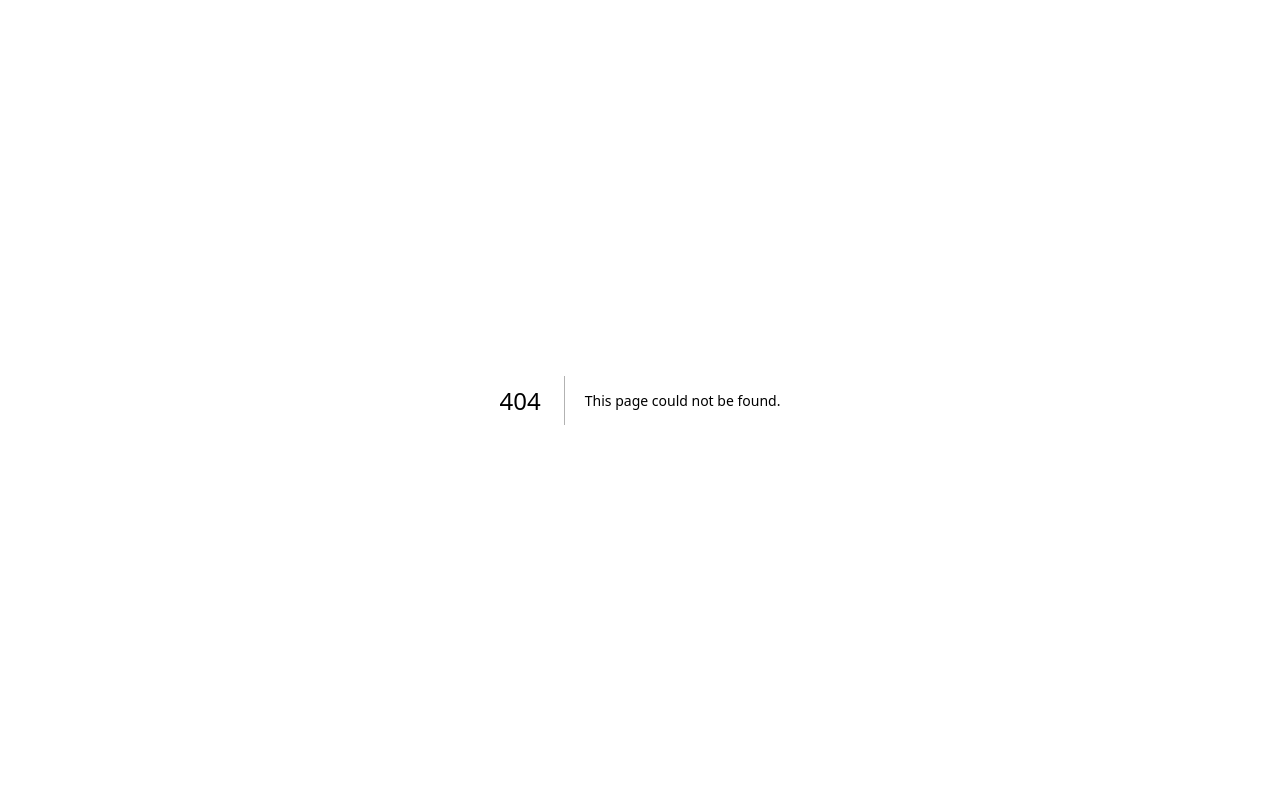
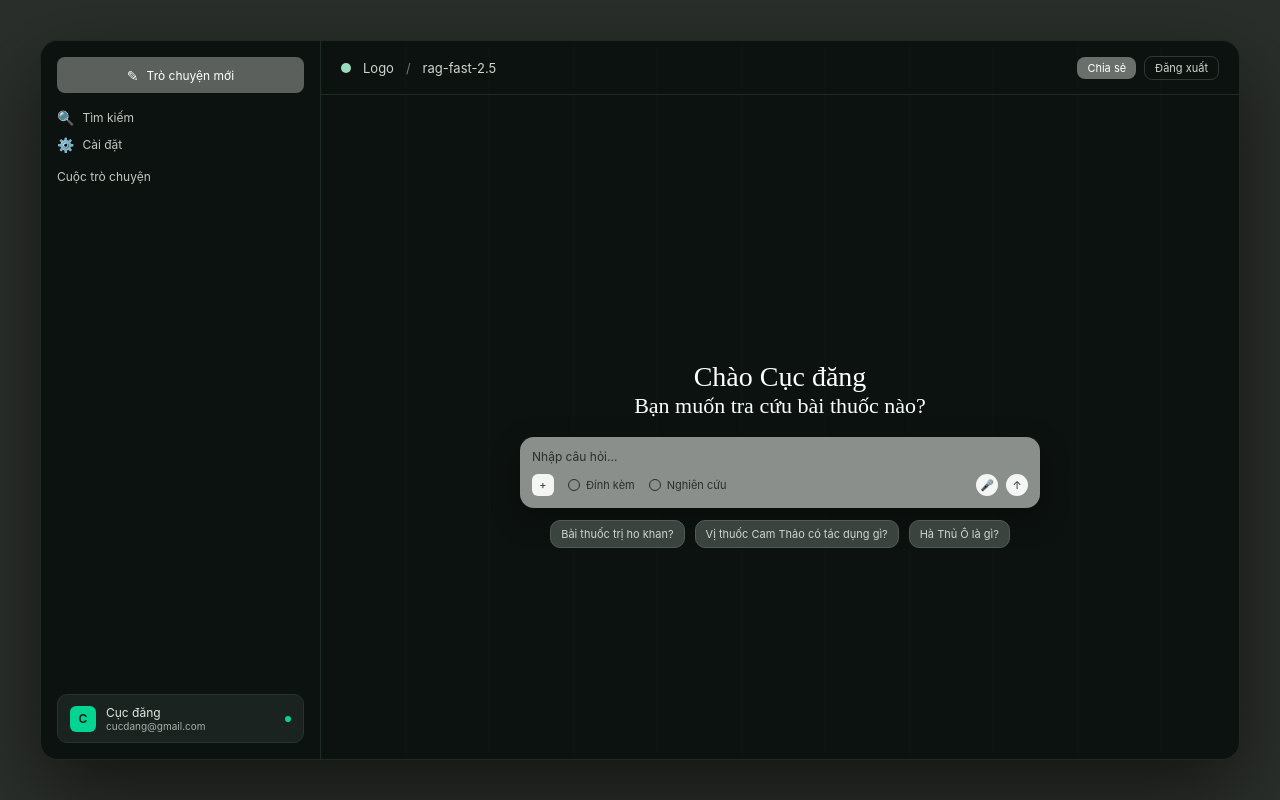
Before and after one commit to Hoang3939/FE_YHCT, a Next.js app: page /chat in a window 1280 px wide. Before the commit this address had no page. Built offline with nearby package versions, Linux system fonts and the light colour scheme; no server answers; sample sign-in values are in the browser's storage.

Commit message:
feat: initial upload register and login

```diff
--- /dev/null
+++ b/src/app/chat/page.tsx
@@ -0,0 +1,134 @@
+'use client';
+
+import { useRouter } from 'next/navigation';
+import { useEffect, useState } from 'react';
+
+const AUTH_BASE_URL = process.env.NEXT_PUBLIC_AUTH_BASE_URL ?? 'http://localhost:3000';
+
+export default function ChatPage() {
+  const router = useRouter();
+  const [isLoggingOut, setIsLoggingOut] = useState(false);
+  const username = 'Cục đăng';
+
+  useEffect(() => {
+    const token = localStorage.getItem('auth_token');
+    if (!token) {
+      router.push('/login');
+    }
+  }, [router]);
+
+  const handleLogout = async () => {
+    if (isLoggingOut) return;
+    setIsLoggingOut(true);
+
+    const token = localStorage.getItem('auth_token');
+
+    try {
+      await fetch(`${AUTH_BASE_URL}/auth/logout`, {
+        method: 'POST',
+        headers: {
+          'Content-Type': 'application/json',
+          ...(token ? { Authorization: `Bearer ${token}` } : {}),
+        },
+      });
+    } finally {
+      localStorage.removeItem('auth_token');
+      setIsLoggingOut(false);
+      router.push('/login');
+    }
+  };
+
+  return (
+    <main className="min-h-screen w-full bg-[#2b2f2b] flex items-center justify-center p-[24px]">
+      <div className="w-[1200px] max-w-full h-[720px] rounded-[18px] overflow-hidden border border-[#1f2a23] bg-[#0c1210] shadow-[0_30px_80px_rgba(0,0,0,0.55)] flex">
+        <aside className="w-[280px] border-r border-[#1f2a23] bg-[#0c120f] flex flex-col">
+          <div className="p-[16px]">
+            <button className="w-full h-[36px] rounded-[8px] bg-[#5b605d] text-white text-[12px] flex items-center justify-center gap-[8px]">
+              <span className="text-[14px]">✎</span>
+              Trò chuyện mới
+            </button>
+          </div>
+          <div className="px-[16px] text-[12px] text-[#c4c9c4] flex flex-col gap-[10px]">
+            <div className="flex items-center gap-[8px]">
+              <span className="text-[14px]">🔍</span>
+              Tìm kiếm
+            </div>
+            <div className="flex items-center gap-[8px]">
+              <span className="text-[14px]">⚙️</span>
+              Cài đặt
+            </div>
+          </div>
+          <div className="mt-[16px] px-[16px] text-[12px] text-[#c4c9c4] flex-1">
+            <div className="mb-[12px]">Cuộc trò chuyện</div>
+          </div>
+          <div className="p-[16px]">
+            <div className="flex items-center gap-[10px] rounded-[10px] bg-[#1b2320] border border-[#28332b] px-[12px] py-[10px] text-[12px] text-[#cfd5cf]">
+              <div className="w-[26px] h-[26px] rounded-[6px] bg-[#00d492] text-[#0c1210] flex items-center justify-center font-semibold">C</div>
+              <div className="flex-1">
+                <div className="text-[#e2e7e2]">Cục đăng</div>
+                <div className="text-[10px] text-[#a7b0aa]">cucdang@gmail.com</div>
+              </div>
+              <div className="w-[6px] h-[6px] rounded-full bg-[#00d492]" />
+            </div>
+          </div>
+        </aside>
+
+        <section className="flex-1 relative">
+          <div className="absolute inset-0 bg-[linear-gradient(90deg,rgba(255,255,255,0.04)_1px,transparent_1px)] [background-size:84px_100%] opacity-30" />
+          <header className="h-[54px] border-b border-[#1f2a23] flex items-center justify-between px-[20px] text-[#cfd5cf] text-[13px]">
+            <div className="flex items-center gap-[12px]">
+              <span className="w-[10px] h-[10px] rounded-full bg-[#9adbc1]" />
+              Logo
+              <span className="text-[#6f7a73]">/</span>
+              rag-fast-2.5
+            </div>
+            <div className="flex items-center gap-[8px]">
+              <button className="px-[10px] py-[4px] rounded-[8px] bg-[#6b6f6c] text-white text-[11px]">Chia sẻ</button>
+              <button
+                type="button"
+                onClick={handleLogout}
+                className="px-[10px] py-[4px] rounded-[8px] border border-[#2d3931] text-[#cfd5cf] text-[11px] hover:text-white"
+              >
+                {isLoggingOut ? '...' : 'Đăng xuất'}
+              </button>
+            </div>
+          </header>
+
+          <div className="relative h-full flex flex-col items-center justify-center text-center text-white px-[24px]">
+            <div className="text-[28px] font-['Playfair_Display']">Chào {username}</div>
+            <div className="text-[22px] font-['Playfair_Display']">Bạn muốn tra cứu bài thuốc nào?</div>
+
+            <div className="mt-[18px] w-[520px] max-w-full bg-[#8a8f8c] text-[#1b1f1c] rounded-[14px] p-[12px] shadow-[0_10px_30px_rgba(0,0,0,0.3)]">
+              <div className="text-left text-[12px] text-[#2b2f2b] mb-[10px]">Nhập câu hỏi...</div>
+              <div className="flex items-center justify-between text-[11px] text-[#2b2f2b]">
+                <div className="flex items-center gap-[14px]">
+                  <div className="w-[22px] h-[22px] rounded-[6px] bg-[#f4f6f5] flex items-center justify-center">+</div>
+                  <div className="flex items-center gap-[6px]">
+                    <span className="w-[12px] h-[12px] rounded-full border border-[#2b2f2b]" />
+                    Đính kèm
+                  </div>
+                  <div className="flex items-center gap-[6px]">
+                    <span className="w-[12px] h-[12px] rounded-full border border-[#2b2f2b]" />
+                    Nghiên cứu
+                  </div>
+                </div>
+                <div className="flex items-center gap-[8px]">
+                  <div className="w-[22px] h-[22px] rounded-full bg-[#f4f6f5] flex items-center justify-center">🎤</div>
+                  <div className="w-[22px] h-[22px] rounded-full bg-[#f4f6f5] flex items-center justify-center">↑</div>
+                </div>
+              </div>
+            </div>
+
+            <div className="mt-[12px] flex flex-wrap items-center justify-center gap-[10px] text-[11px] text-[#cfd5cf]">
+              {['Bài thuốc trị ho khan?', 'Vị thuốc Cam Thảo có tác dụng gì?', 'Hà Thủ Ô là gì?'].map((item) => (
+                <span key={item} className="px-[10px] py-[6px] rounded-[10px] bg-[#3b433f] border border-[#515b56]">
+                  {item}
+                </span>
+              ))}
+            </div>
+          </div>
+        </section>
+      </div>
+    </main>
+  );
+}
--- /dev/null
+++ b/src/app/verify-email/page.tsx
@@ -0,0 +1,62 @@
+'use client';
+
+import { useEffect, useState } from 'react';
+import { useSearchParams, useRouter } from 'next/navigation';
+
+const AUTH_BASE_URL = process.env.NEXT_PUBLIC_AUTH_BASE_URL ?? 'http://localhost:3000';
+
+export default function VerifyEmailPage() {
+  const searchParams = useSearchParams();
+  const router = useRouter();
+  const [status, setStatus] = useState<'loading' | 'success' | 'error'>('loading');
+  const [message, setMessage] = useState('');
+
+  useEffect(() => {
+    const token = searchParams.get('token');
+
+    if (!token) {
+      setStatus('error');
+      setMessage('Thiếu token xác thực.');
+      return;
+    }
+
+    const verify = async () => {
+      try {
+        const response = await fetch(`${AUTH_BASE_URL}/auth/verify-email?token=${encodeURIComponent(token)}`);
+        const payload = await response.json().catch(() => ({}));
+
+        if (!response.ok) {
+          throw new Error(payload?.message ?? 'Xác thực thất bại');
+        }
+
+        setStatus('success');
+        setMessage(payload?.message ?? 'Xác thực thành công.');
+        setTimeout(() => router.push('/login'), 1500);
+      } catch (err) {
+        setStatus('error');
+        setMessage(err instanceof Error ? err.message : 'Xác thực thất bại');
+      }
+    };
+
+    verify();
+  }, [searchParams, router]);
+
+  return (
+    <main className="min-h-screen w-full bg-[#2e312e] flex items-center justify-center p-[32px]">
+      <div className="w-[520px] max-w-full rounded-[20px] bg-[#0c1410] border border-[#243127] shadow-[0_30px_80px_rgba(0,0,0,0.55)] p-[40px] text-center text-white">
+        <div className="text-[26px] font-semibold font-['Playfair_Display'] mb-[12px]">Xác thực email</div>
+        <div className="text-[14px] text-[#c5d2c8]">
+          {status === 'loading' ? 'Đang xác thực...' : message}
+        </div>
+        {status === 'error' && (
+          <button
+            className="mt-[20px] h-[40px] rounded-[10px] bg-white text-[#1b1f1c] font-semibold"
+            onClick={() => router.push('/login')}
+          >
+            Quay lại đăng nhập
+          </button>
+        )}
+      </div>
+    </main>
+  );
+}
```
